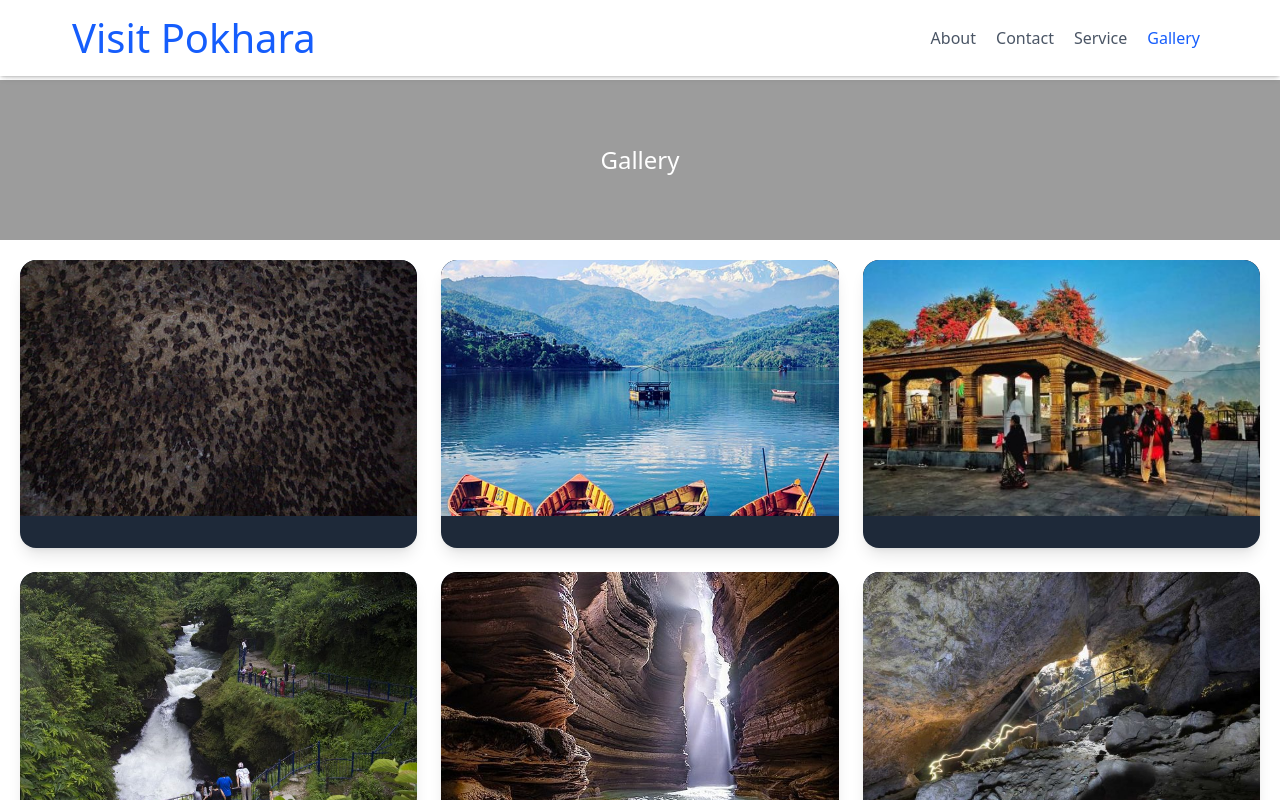
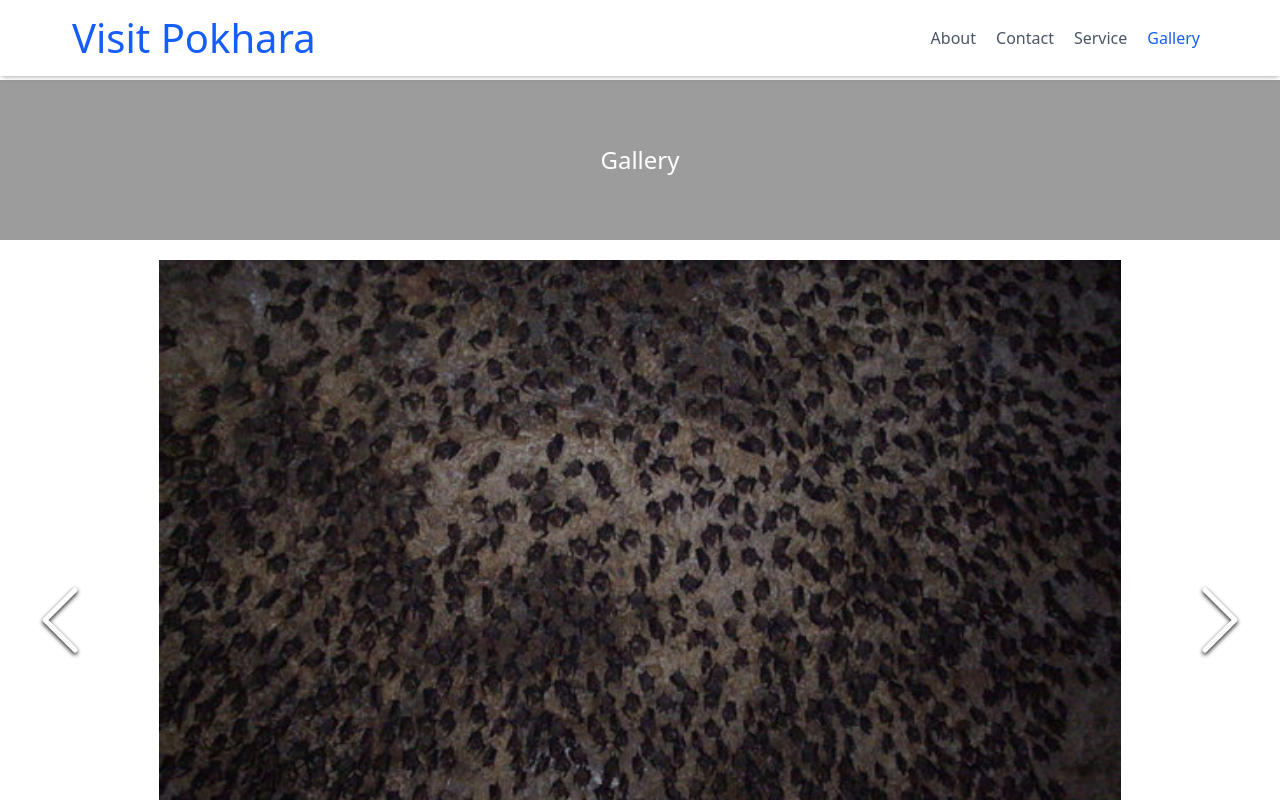
Before and after one commit to Mohankrishnashrestha/visiting_website, a React (Vite) app: page /galery in a window 1280 px wide. Shown: the top 800 px of the page. Built offline with nearby package versions, Linux system fonts and the light colour scheme.

Commit message:
added the gallery part

```diff
--- a/package.json
+++ b/package.json
@@ -15,6 +15,7 @@
     "react": "^19.0.0",
     "react-dom": "^19.0.0",
     "react-icons": "^5.5.0",
+    "react-image-gallery": "^1.4.0",
     "react-router-dom": "^7.2.0"
   },
   "devDependencies": {
--- a/src/pages/About.jsx
+++ b/src/pages/About.jsx
@@ -9,7 +9,7 @@ function About() {
           <h2 className="text-white text-2xl">About</h2>
         </div>
       </div>
-      <div className="max-w-6xl mx-auto text-justify p-4 shadow-2xl">
+      <div className="max-w-6xl mx-auto text-justify p-4 shadow">
         <div className="text-4xl mb-4 font-bold">Pokhara</div>
 
         <img
--- a/src/pages/Gallery.jsx
+++ b/src/pages/Gallery.jsx
@@ -1,35 +1,25 @@
 import React from "react";
+import ImageGallery from "react-image-gallery";
+import "react-image-gallery/styles/css/image-gallery.css";
 import data from "../assets/data";
+
+const images = data.map((item) => ({
+  original: item.image,
+  thumbnail: item.image,
+  description: item.title,
+}));
 
 function Gallery() {
   return (
     <div>
       <section className="h-[90px] lg:h-[80px]" />
 
-      <div className="bg-[#00000063] h-40 w-screen relative flex justify-center items-center">
-        <div className="absolute">
-          <h2 className="text-white text-2xl">Gallery</h2>
-        </div>
+      <div className="bg-[#00000063] h-40 w-screen flex justify-center items-center">
+        <h2 className="text-white text-2xl">Gallery</h2>
       </div>
 
-      <div>
-        <ul className="grid grid-cols-1 md:grid-cols-2 lg:grid-cols-3 gap-6 p-5">
-          {data.map((users, index) => (
-            <li
-              key={index}
-              className="bg-gray-800 rounded-2xl overflow-hidden shadow-lg transform transition duration-300 hover:scale-105"
-            >
-              <img
-                src={users.image}
-                alt="User"
-                className="w-full h-64 object-cover rounded-t-2xl"
-              />
-              <div className="p-4 text-center">
-                <h3 className="text-lg font-semibold">{users.name}</h3>
-              </div>
-            </li>
-          ))}
-        </ul>
+      <div className="p-5">
+        <ImageGallery items={images} />
       </div>
     </div>
   );
--- a/src/pages/home/Home.jsx
+++ b/src/pages/home/Home.jsx
@@ -119,7 +119,7 @@ function Home() {
                         {users.description}
                         <NavLink
                           to={`/home/${users.id}`}
-                          className={"px-2 rounded-2xl bg-[#6494fd]"}
+                          className={"px-2 hover:text-blue-600 "}
                         >
                           Read More
                         </NavLink>
```
Also changed, not shown: 1 other file (tests, documents, lock files or other folders).
